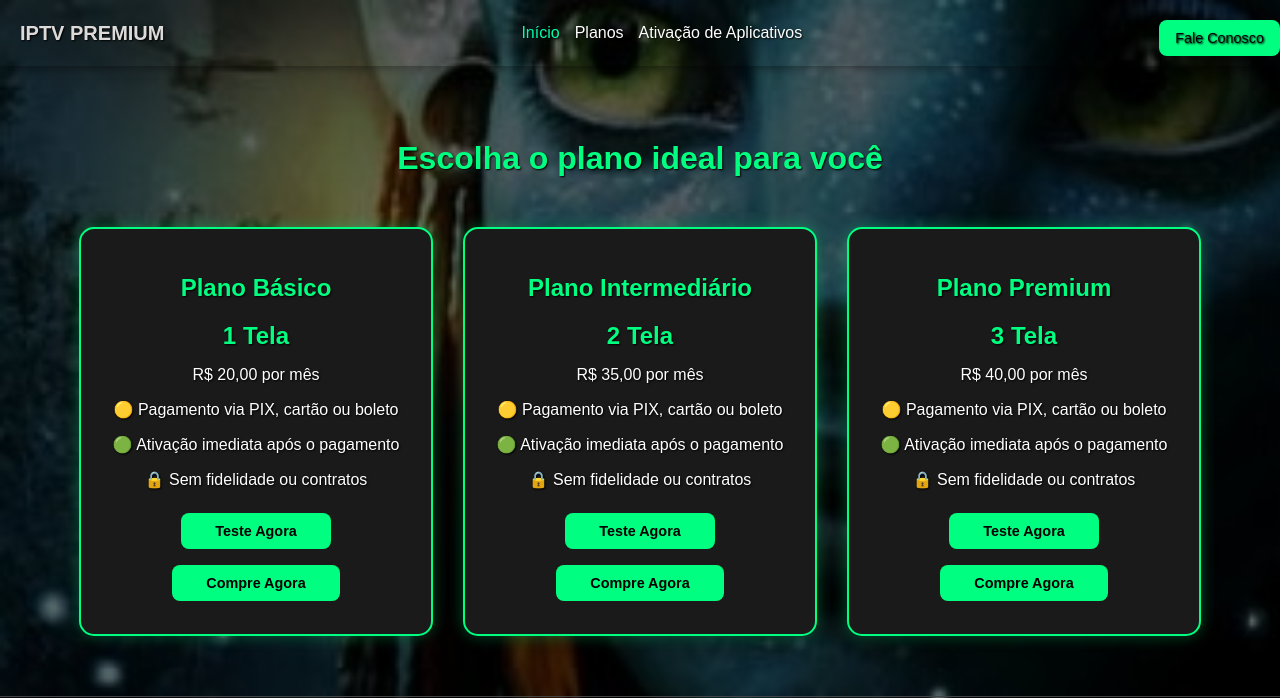
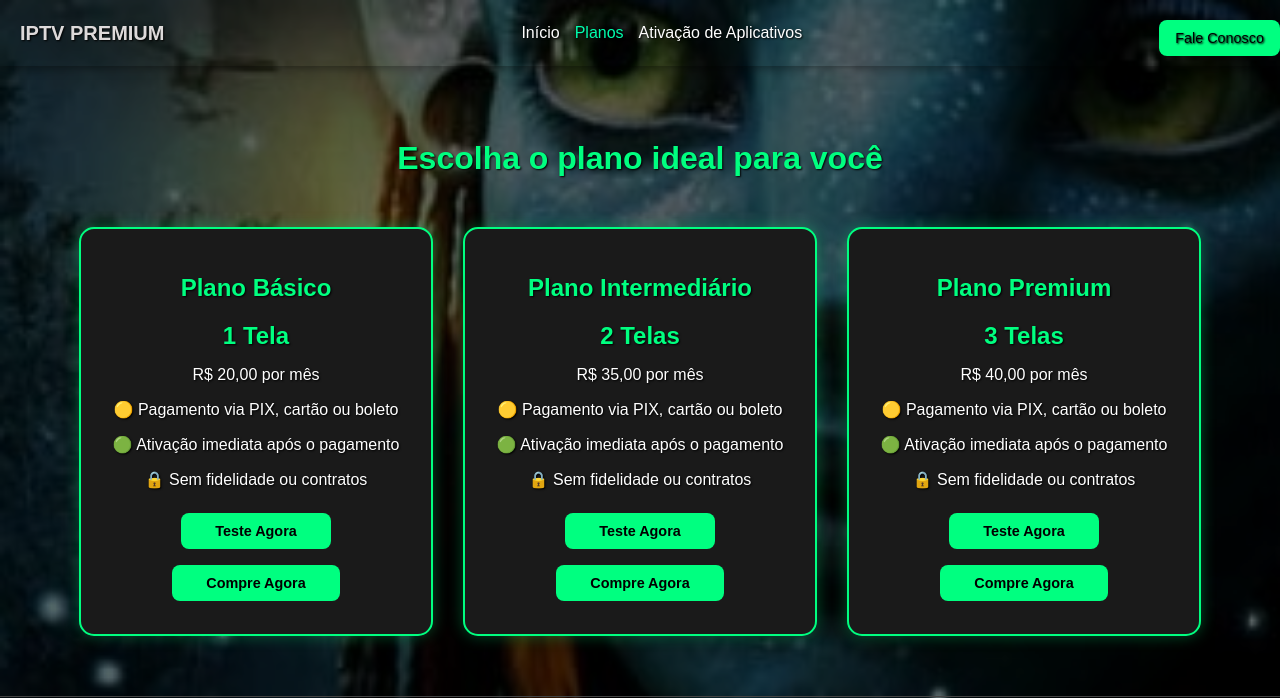
Before and after one commit to Roger9215/iptvpremium, a plain HTML site: page planos.html in a window 1280 px wide. Shown: the top 698 px of the page. Drawn offline with Linux system fonts and the light colour scheme.

Commit message:
Update planos.html

```diff
--- a/planos.html
+++ b/planos.html
@@ -21,8 +21,8 @@
     <div class="header-right">
       <nav>
         <ul class="nav-list">
-          <li><a href="index.html" class="active">Início</a></li>
-          <li><a href="planos.html">Planos</a></li>
+          <li><a href="index.html">Início</a></li>
+          <li><a href="planos.html" class="active">Planos</a></li>
           <li><a href="aplicativos.html">Ativação de Aplicativos</a></li>
         </ul>
       </nav>
@@ -43,7 +43,7 @@
   <div class="container-planos">
     <section class="planos">
       <h2>Plano Básico </h2>
-      <h2>1 Tela</h2>
+      <h2> 1 Tela</h2>
       <p>R$ 20,00 por mês</p>
       <p>🟡 Pagamento via PIX, cartão ou boleto</p>
       <p>🟢 Ativação imediata após o pagamento</p>
@@ -58,8 +58,8 @@
     </section>
 
     <section class="planos">
-      <h2>Plano Intermediário</h2>
-      <h2> 2 Tela</h2>
+      <h2>Plano Intermediário </h2>
+      <h2>2 Telas</h2>
       <p>R$ 35,00 por mês</p>
       <p>🟡 Pagamento via PIX, cartão ou boleto</p>
       <p>🟢 Ativação imediata após o pagamento</p>
@@ -74,8 +74,8 @@
     </section>
 
     <section class="planos">
-      <h2>Plano Premium </h2>
-      <h2>3 Tela</h2>
+      <h2>Plano Premium</h2>
+      <h2>3 Telas</h2>
       <p>R$ 40,00 por mês</p>
       <p>🟡 Pagamento via PIX, cartão ou boleto</p>
       <p>🟢 Ativação imediata após o pagamento</p>
```
